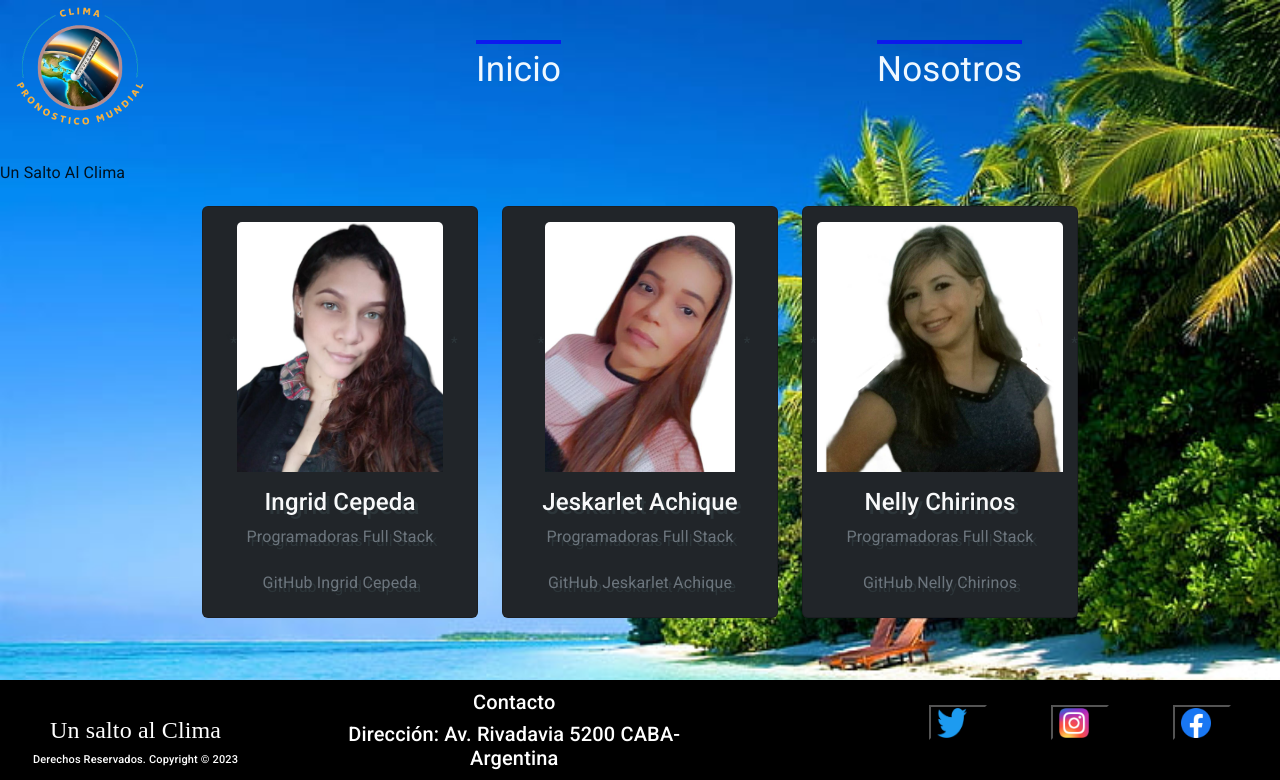
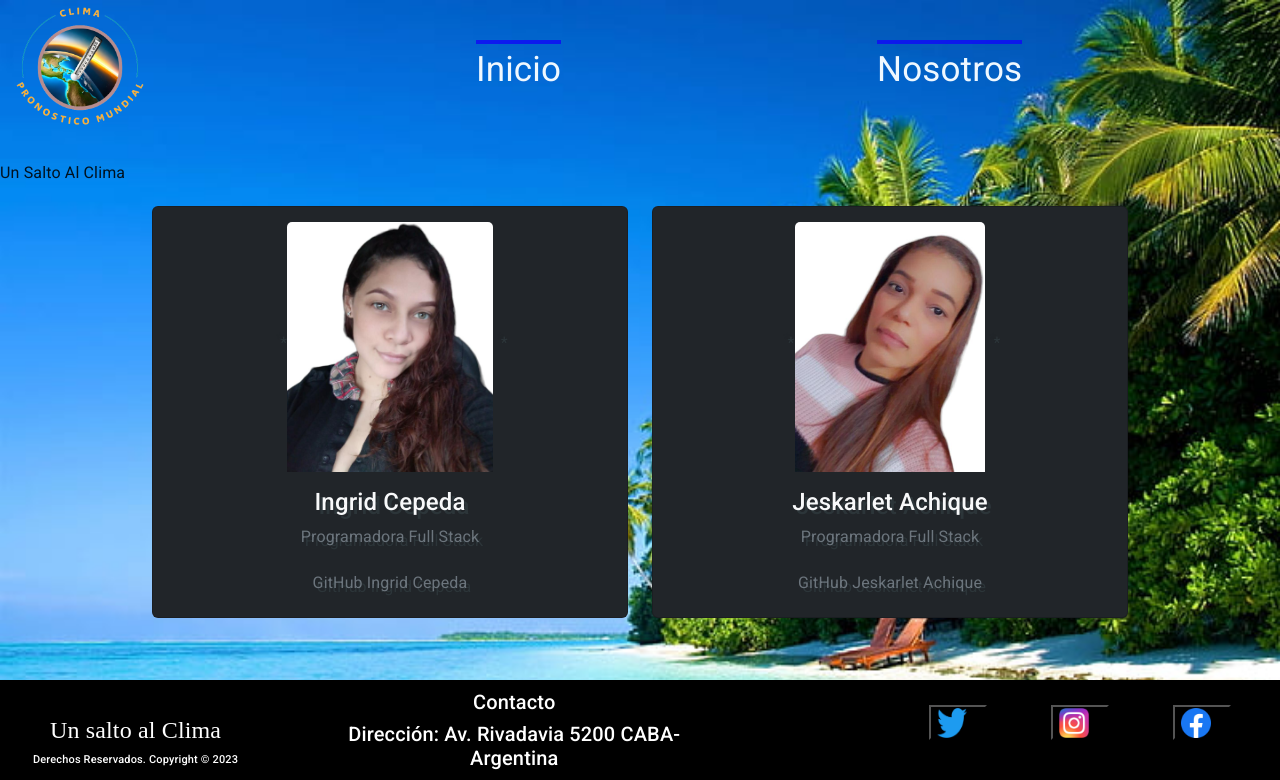
Before and after one commit to Nellyta82/ProyectoDelClima-, a React (Vite) app: page /nosotros in a window 1280 px wide. Shown: the top 780 px of the page. Built offline with nearby package versions, Linux system fonts and the light colour scheme; no server answers.

Commit message:
tarjetastamaño

```diff
--- a/src/App.css
+++ b/src/App.css
@@ -98,21 +98,21 @@ section {
 }
 
 .col-md-4{
-  margin-top: 35px;
+  margin-top: 30px;
   margin-bottom: 35px;
-  width: 300px;
+  width: 500px;
 }
 
 .row{
-  margin-top: 25px;
+  margin-top: 30px;
   margin-bottom: 200px;
   justify-content: center;
 
 }
 
 .card-imag-top-image7{
-  margin-top: 35px;
-  margin-bottom: 35px;
+  margin-top: 30px;
+  margin-bottom: 200px;
   width: 300px;
 
 }
--- a/src/components/Nosotros.jsx
+++ b/src/components/Nosotros.jsx
@@ -14,7 +14,6 @@ import image7 from '../assets/image7.jpg'
 const Nosotros = () => {
 
     const Cardsdata = [
-
 
   {
     id: 1,
--- a/src/components/Tarjeta.jsx
+++ b/src/components/Tarjeta.jsx
@@ -13,7 +13,7 @@ function Tarjeta({ imageSource, title, text, url }) {
         <p className="card-text text-secondary">
           {text
             ? text
-            : "Programadoras Full Stack"}
+            : "Programadora Full Stack"}
         </p>
         <a
           href={url ? url : "#!"}
```
Also changed, not shown: src/components/Tarjeta.css (deleted).
